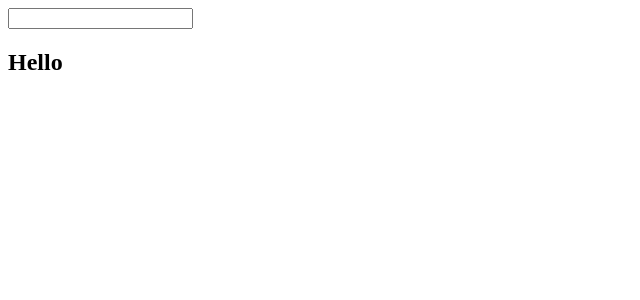
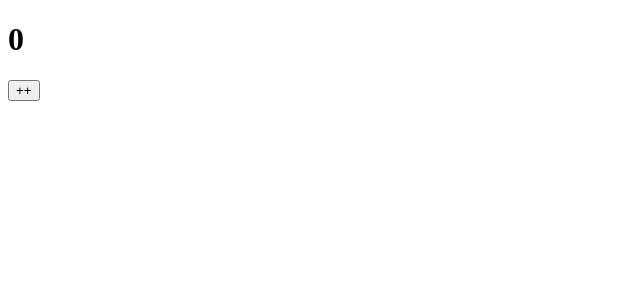
Before and after one commit to raghav511/ppa-mern, a React (Vite) app in the folder React/day4/: page / in a window 1280 px wide. Shown: the top 300 px of the page, without its empty margins (0-640 px from the left). Built offline with nearby package versions, Linux system fonts and the light colour scheme.

Commit message:
USE-STATE in depth - 1

```diff
--- a/React/day4/src/App.jsx
+++ b/React/day4/src/App.jsx
@@ -1,18 +1,30 @@
+import { useState } from "react";
+
 const MainApp = () => {
-    let searchText = "Hello";
+    const [counter, setCounter] = useState(0); // 0
 
-    const handleSearch = (e) => {
-        const val = e.target.value;
-        searchText = val;
-        console.log(searchText);
+    // const handleIncrement = () => {
+    //     setCounter(counter + 1); // please change the value to 1 --> Noted!
+    //     setCounter(counter + 1); // please change the value to 1 --> Noted!
+    //     setCounter(counter + 1); // please change the value to 1 --> Noted!
+    // };
+
+    const handleIncrement = () => {
+        setCounter((prev) => {
+            return prev + 1;
+        }); // please change the value to old-value + 1 --> Noted!
+
+        setCounter((prev) => {
+            return prev + 1;
+        }); // please change the value to old-value + 1 --> Noted!
     };
 
     return (
         <div>
-            <input type="text" onKeyUp={handleSearch} />
-            <h2>{searchText}</h2>
+            <h1>{counter}</h1>
+            <button onClick={handleIncrement}>++</button>
         </div>
     );
 };
 
-export default MainApp; //default
+export default MainApp;
--- a/React/day4/src/main.jsx
+++ b/React/day4/src/main.jsx
@@ -7,7 +7,7 @@ const domRoot = document.getElementById("root");
 const reactRoot = createRoot(domRoot);
 
 reactRoot.render(
-    <StrictMode>
-        <App />
-    </StrictMode>
+    // <StrictMode>
+    <App />
+    // </StrictMode>
 );
```
Also changed, not shown: React/day4/src/App-2.jsx (added, +37 -0 lines), React/day4/src/App-3.jsx (added, +26 -0 lines).
